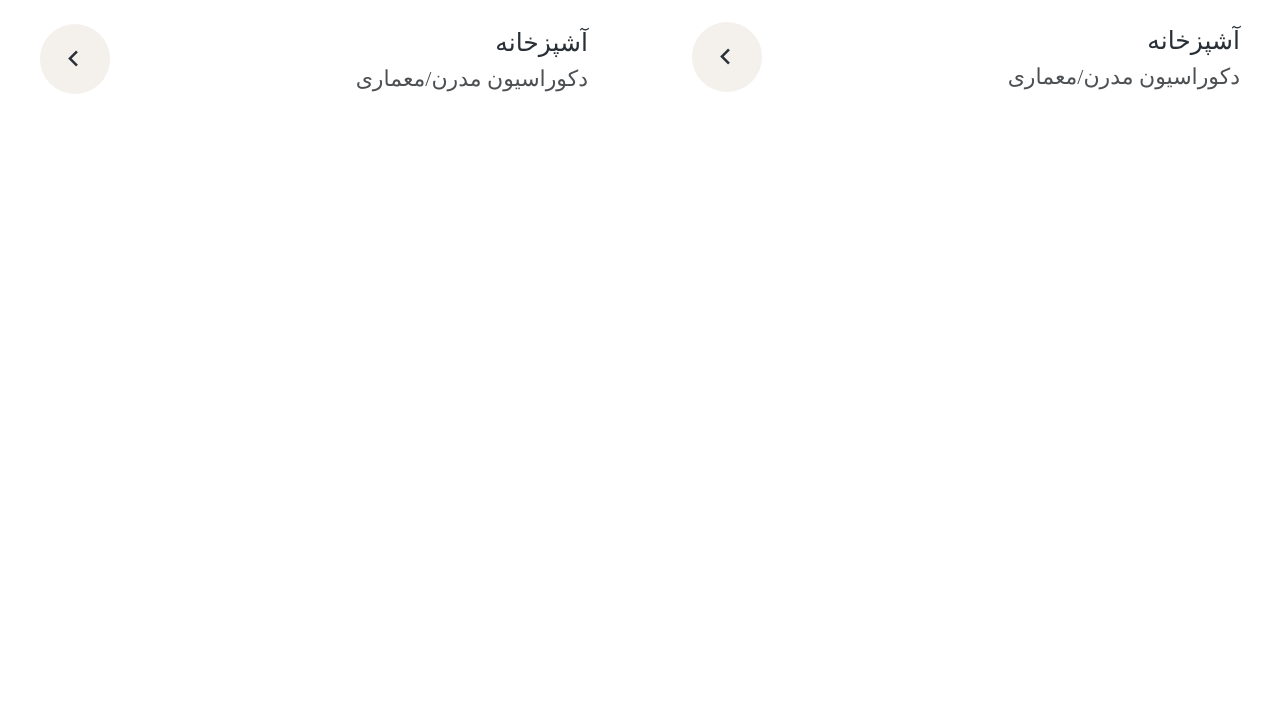
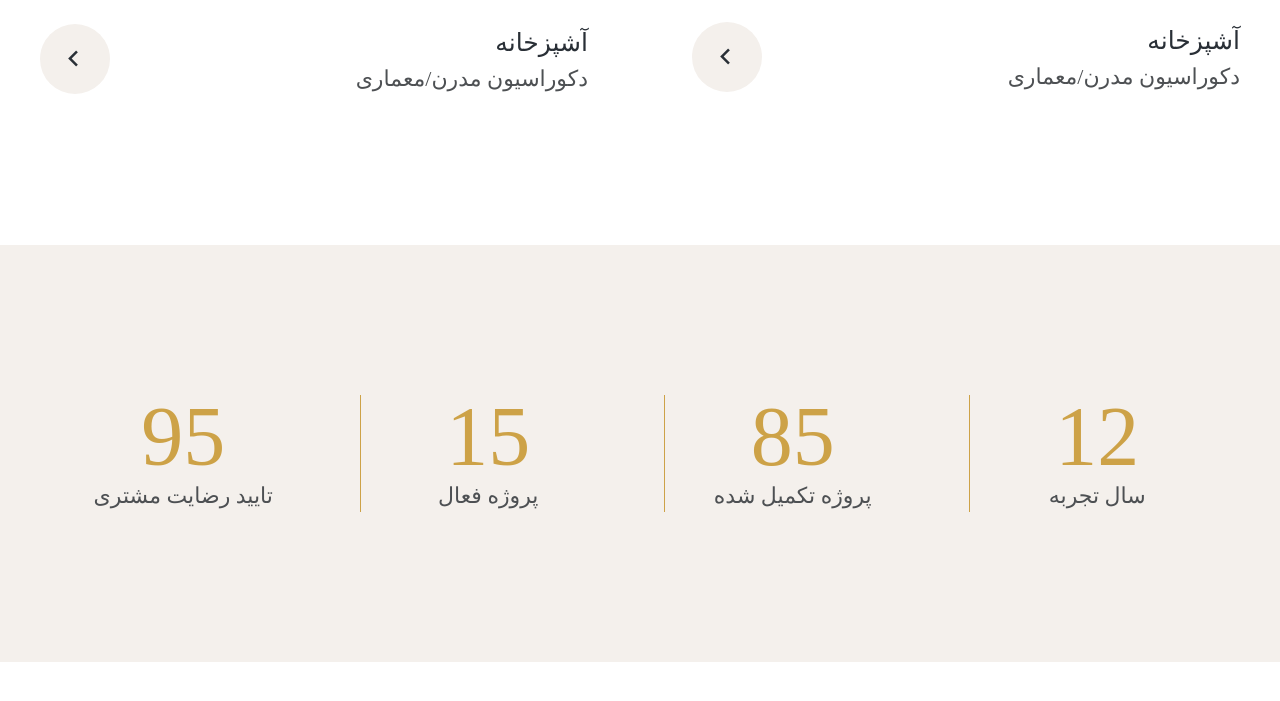
Before and after one commit to Hossein1371za/interno-design-with-tailwind-, a website: page index.html in a window 1280 px wide. Shown: the part 4974-5675 px from the top of the page. Drawn offline with nearby package versions, Linux system fonts and the light colour scheme; a web font is replaced by a local one.

Commit message:
statistics

```diff
--- a/index.html
+++ b/index.html
@@ -283,7 +283,10 @@
                     <div class="text-center mb-24">
                         <h2 class="h2 mb-4">نمونه پروژه های ما</h2>
                         <p class="max-w-3xl mx-auto">
-                            لورم ایپسوم متن ساختگی با تولید سادگی نامفهوم از صنعت چاپ، و با استفاده از طراحان گرافیک است.لورم ایپسوم متن ساختگی با تولید سادگی نامفهوم از صنعت چاپ، و با استفاده از طراحان گرافیک است.
+                            لورم ایپسوم متن ساختگی با تولید سادگی نامفهوم از
+                            صنعت چاپ، و با استفاده از طراحان گرافیک است.لورم
+                            ایپسوم متن ساختگی با تولید سادگی نامفهوم از صنعت
+                            چاپ، و با استفاده از طراحان گرافیک است.
                         </p>
                     </div>
                     <div
@@ -351,6 +354,30 @@
                     </div>
                 </div>
             </section>
+
+            <section
+                class="mt-[80px] xl:mt-[150px] relative z-20 bg-accent-secondary py-[80px] xl:py-[150px]">
+                <div class="container mx-auto">
+                    <div class="grid grid-cols-1 lg:grid-cols-2 xl:grid-cols-4 gap-12">
+                        <div class="text-center xl:border-l xl:border-accent">
+                            <h3 class="h1 number text-accent">12</h3>
+                            <p>سال تجربه</p>
+                        </div>
+                        <div class="text-center xl:border-l xl:border-accent">
+                            <h3 class="h1 number text-accent">85</h3>
+                            <p>پروژه تکمیل شده</p>
+                        </div>
+                        <div class="text-center xl:border-l xl:border-accent">
+                            <h3 class="h1 number text-accent">15</h3>
+                            <p>پروژه فعال</p>
+                        </div>
+                        <div class="text-center">
+                            <h3 class="h1 number text-accent">95</h3>
+                            <p>تایید رضایت مشتری</p>
+                        </div>
+                    </div>
+                </div>
+            </section>
             <div class="h-[3000px]"></div>
         </main>
         <script src="js/scrollreveal.min.js"></script>
```
Also changed, not shown: dist/output.css.
